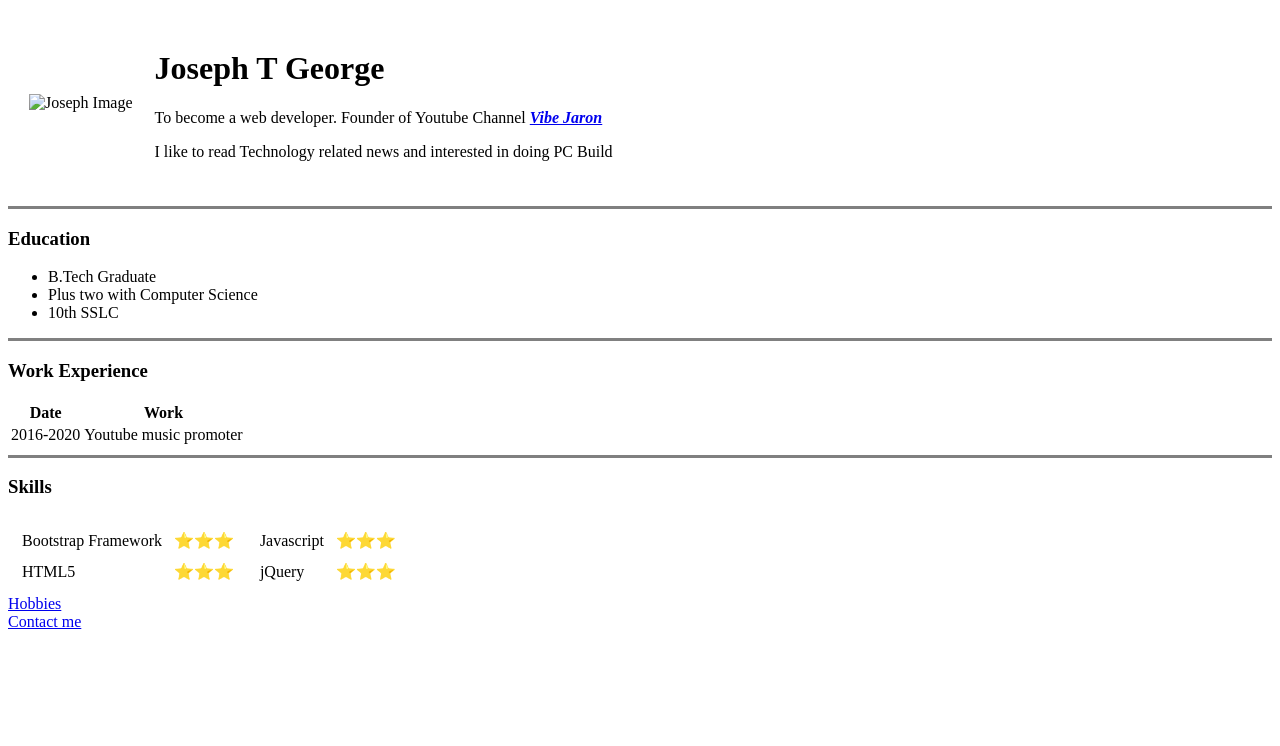
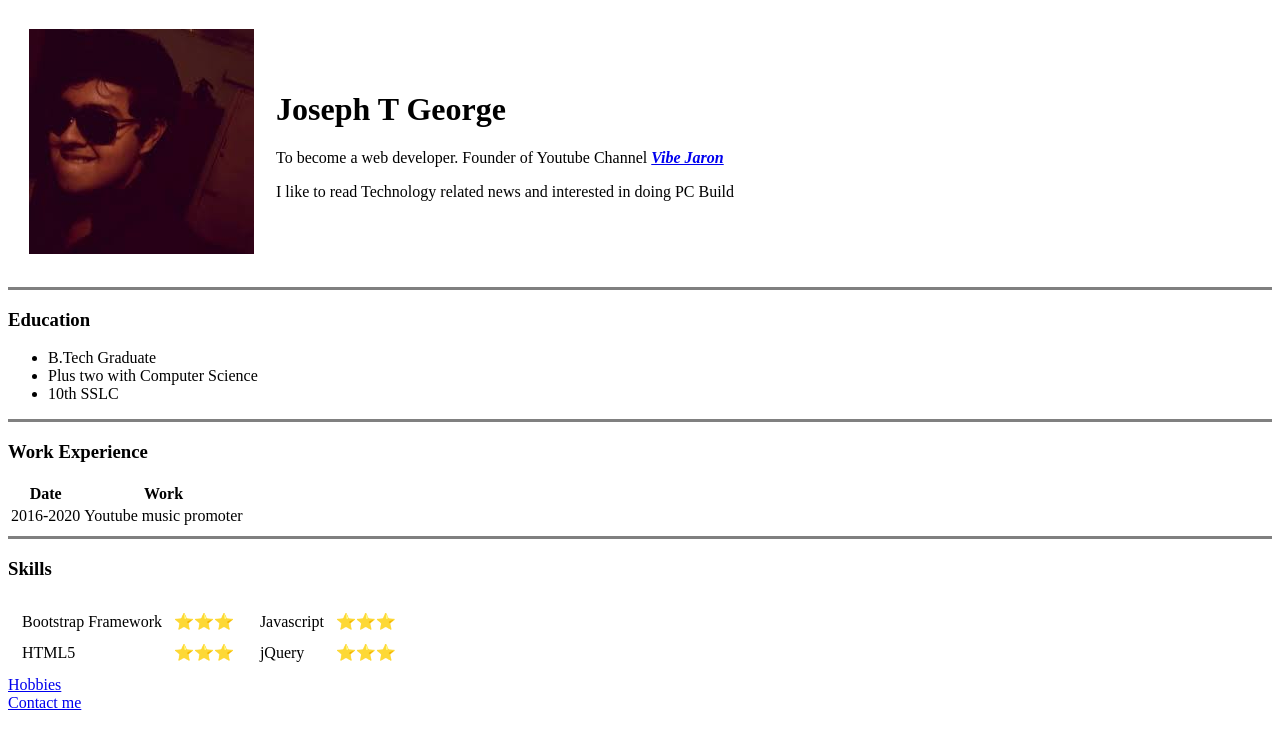
Before and after one commit to JTG777/cv, a plain HTML site: page index.html in a window 1280 px wide. Drawn offline with Linux system fonts and the light colour scheme.

Commit message:
Update index.html

```diff
--- a/index.html
+++ b/index.html
@@ -9,7 +9,7 @@
 <body>
     <table cellspacing="20">
         <tr>
-            <td><img src="images/download.jpg" alt="Joseph Image"></td>
+            <td><img src="download.jpg" alt="Joseph Image"></td>
             <td><h1>Joseph T George</h1>
                 <p>To become a web developer. Founder of Youtube Channel <em><strong><a href="https://www.youtube.com/@VibeJaron">Vibe Jaron</a></strong> </em></p>
                 <p>I like to read Technology related news and interested in doing PC Build</p></td>
```
